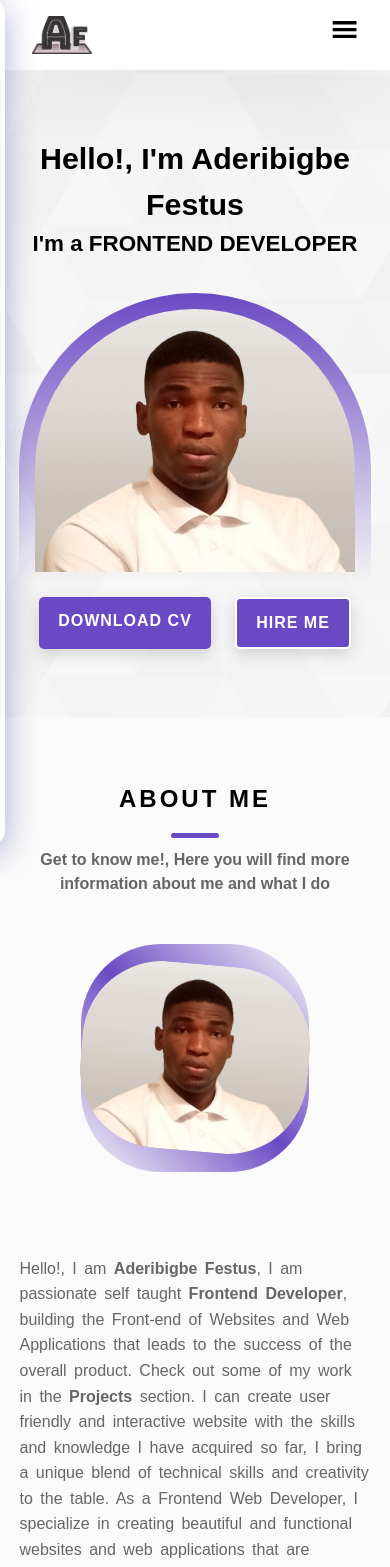
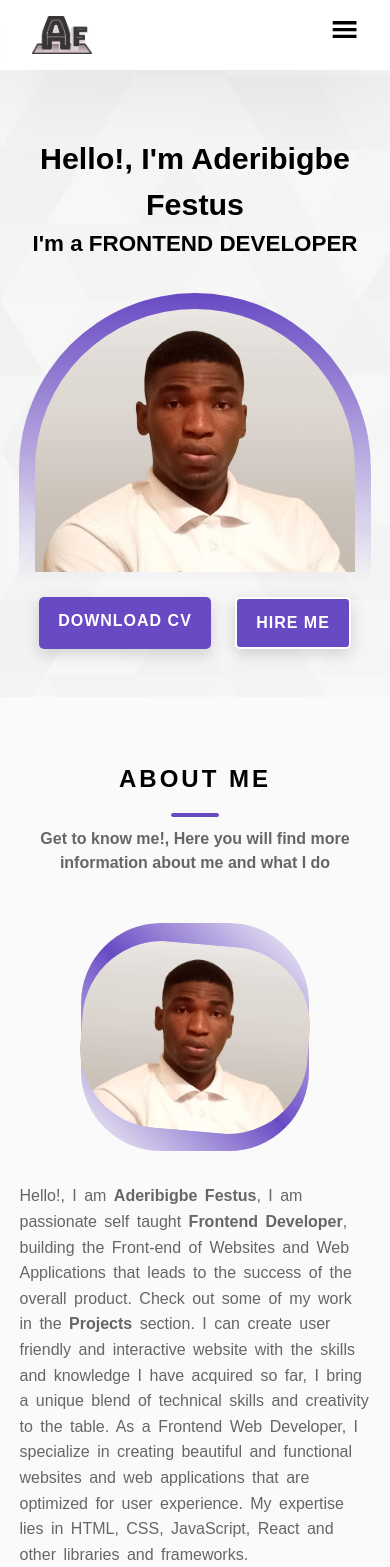
Before and after one commit to Festus891/Personal-Portfolio, a React (Create React App) app: page / in a window 390 px wide. Shown: the top 1567 px of the page. Built offline with nearby package versions, Linux system fonts and the light colour scheme.

Commit message:
work in progress

```diff
--- a/src/components/HeaderFixed/HeaderFixed.css
+++ b/src/components/HeaderFixed/HeaderFixed.css
@@ -73,11 +73,11 @@ ul > li > a:hover {
     box-shadow: 0 8px 32px 0 rgba(31, 38, 135, 0.37);
     border-radius: 13px;
     backdrop-filter: blur(4px);
-    width: 50%;
+    width: 100%;
     height: 100vh;
     position: absolute;
     top: 0;
-    left: -110%;
+    left: -120%;
     align-items: center;
     padding: 50px 0 10px 0;
     margin: 0 50px 0 290px;
@@ -89,11 +89,16 @@ ul > li > a:hover {
     left: 0%;
   }
 
+  ul > li {
+    border-bottom: 1px solid var(--color-b-primary);
+    width: 100%;
+  }
+
   ul > li > a {
     display: block;
     padding: 0.5rem 10px;
     color: #222;
-    border-bottom: 1px solid var(--color-b-primary);
+    /* border-bottom: 1px solid var(--color-b-primary); */
   }
 
   .menu {
--- a/src/components/Service/Service.css
+++ b/src/components/Service/Service.css
@@ -66,9 +66,6 @@
   .service {
     height: auto;
   }
-  .service_text::after {
-    display: none;
-  }
 
   .service_text {
     align-items: center;
@@ -86,14 +83,4 @@
     grid-template-columns: 1fr;
     gap: 1.5rem;
   }
-
-  #service {
-    height: 190vh;
-  }
 }
-
-@media screen and (max-width: 450px) {
-  #service {
-    height: 150vh;
-  }
-}
--- a/src/components/about/about.css
+++ b/src/components/about/about.css
@@ -85,12 +85,9 @@
 /* ----------Medium Device design----- */
 
 @media screen and (max-width: 1024px) {
-  #about {
-    height: 150vh;
-  }
   .about_container {
     grid-template-columns: 1fr;
-    gap: 1;
+    gap: 1rem;
   }
 
   .about_me {
@@ -109,10 +106,6 @@
     margin: 0 auto 0rem;
   }
 
-  #about {
-    height: 190vh;
-  }
-
   .about_cards {
     grid-template-columns: 1fr;
     /* for more than one card in the container */
@@ -124,9 +117,3 @@
     text-align: center;
   } */
 }
-
-@media screen and (max-width: 450px) {
-  #about {
-    height: 150vh;
-  }
-}
--- a/src/components/experience/Experience.css
+++ b/src/components/experience/Experience.css
@@ -88,18 +88,8 @@ small {
     gap: 1rem;
   }
 
-  #skills {
-    height: 190vh;
-  }
-
   .experience_container > div {
     width: 100%;
     padding: 2rem 1rem;
   }
 }
-
-@media screen and (max-width: 450px) {
-  #skills {
-    height: 150vh;
-  }
-}
--- a/src/components/header/header.css
+++ b/src/components/header/header.css
@@ -1,6 +1,6 @@
 header {
-  height: 120vh;
   padding-top: 6rem;
+  padding-bottom: 3rem;
   overflow: hidden;
   background: linear-gradient(
       to right,
@@ -94,10 +94,6 @@ h1 {
 
 /* ----Media Queries (Medium Device) -----*/
 @media screen and (max-width: 1024px) {
-  header {
-    height: 120vh;
-  }
-
   .header_socials_left {
     display: none;
   }
@@ -119,10 +115,6 @@ h1 {
 
 /* ----Media Queries (Small Device) -----*/
 @media screen and (max-width: 600px) {
-  header {
-    height: 120vh;
-  }
-
   .header_socials_left {
     display: none;
   }
@@ -153,13 +145,3 @@ h1 {
     font-weight: bold;
   }
 }
-
-@media screen and (max-width: 450px) {
-  header {
-    height: 85vh;
-  }
-  .header_socials_left {
-    bottom: 15rem;
-    left: -0.8rem;
-  }
-}
--- a/src/components/portfolio/Portfolio.css
+++ b/src/components/portfolio/Portfolio.css
@@ -1,7 +1,3 @@
-#portfolio {
-  height: 200vh;
-}
-
 .portfolio_container {
   display: grid;
   grid-template-columns: 1fr 1fr;
@@ -50,10 +46,6 @@
     padding-bottom: 0;
     border-bottom: 2px solid var(--color-black);
   }
-
-  .portfolio_text::before {
-    display: none;
-  }
 }
 
 @media screen and (max-width: 600px) {
@@ -61,14 +53,4 @@
     grid-template-columns: 1fr;
     gap: 1rem;
   }
-
-  #portfolio {
-    height: 250vh;
-  }
 }
-
-@media screen and (max-width: 450px) {
-  #portfolio {
-    height: 160vh;
-  }
-}
--- a/src/index.css
+++ b/src/index.css
@@ -43,8 +43,7 @@ body {
 
 .container {
   width: var(--container-width-ms);
-  margin: 0 auto 0rem;
-  height: 100vh;
+  margin: 0rem auto 2rem;
 }
 
 section {
@@ -161,3 +160,13 @@ img {
     margin-bottom: 1rem;
   }
 }
+
+/* @media (min-width: 320px) and (max-width: 1920px) {
+  header,
+  #about,
+  #skills,
+  #portfolio,
+  #service {
+    min-height: 100vh;
+  }
+} */
```
